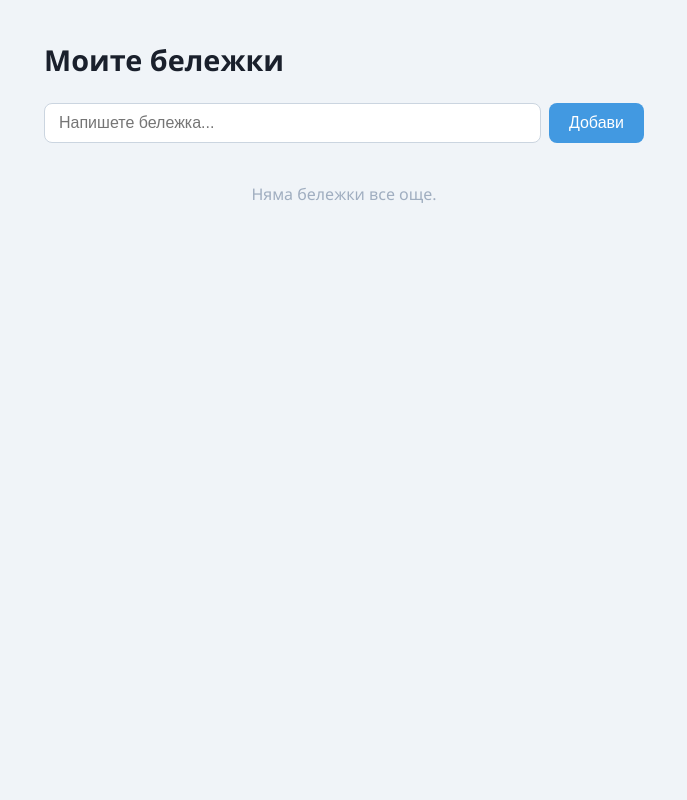
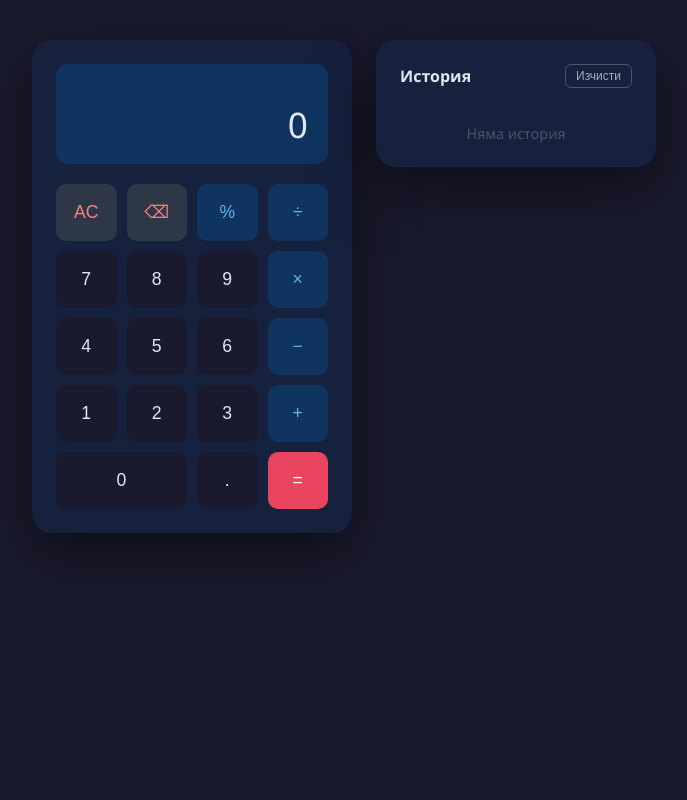
Before and after one commit to kkostadinoveaseai/kursova, a Flask app: page / in a window 1280 px wide. Shown: the whole page, without its empty margins (296-983 px from the left). Run offline with Flask 3, Linux system fonts and the light colour scheme; data that the repository does not hold is empty.

Commit message:
Replace notes app with calculator with MySQL history
Co-Authored-By: Claude Sonnet 4.6 <noreply@anthropic.com>

```diff
--- a/app.py
+++ b/app.py
@@ -1,4 +1,4 @@
-from flask import Flask, render_template, request, redirect, url_for
+from flask import Flask, render_template, request, jsonify
 import mysql.connector
 import os
 
@@ -19,40 +19,54 @@ def index():
     try:
         conn = get_db()
         cursor = conn.cursor()
-        cursor.execute('SELECT id, content, created_at FROM notes ORDER BY id DESC')
-        notes = cursor.fetchall()
+        cursor.execute('SELECT expression, result, created_at FROM history ORDER BY id DESC LIMIT 20')
+        history = cursor.fetchall()
         conn.close()
-        return render_template('index.html', notes=notes, error=None)
-    except Exception as e:
-        return render_template('index.html', notes=[], error=str(e))
+    except Exception:
+        history = []
+    return render_template('index.html', history=history)
 
 
-@app.route('/add', methods=['POST'])
-def add():
-    content = request.form.get('content', '').strip()
-    if content:
+@app.route('/calculate', methods=['POST'])
+def calculate():
+    data = request.get_json()
+    expression = data.get('expression', '')
+    try:
+        allowed = set('0123456789+-*/.() ')
+        if not all(c in allowed for c in expression):
+            raise ValueError('Invalid characters')
+        result = eval(expression)
+        result = round(float(result), 10)
+        result = int(result) if result == int(result) else result
         try:
             conn = get_db()
             cursor = conn.cursor()
-            cursor.execute('INSERT INTO notes (content) VALUES (%s)', (content,))
+            cursor.execute(
+                'INSERT INTO history (expression, result) VALUES (%s, %s)',
+                (expression, str(result))
+            )
             conn.commit()
             conn.close()
         except Exception:
             pass
-    return redirect(url_for('index'))
+        return jsonify({'result': str(result)})
+    except ZeroDivisionError:
+        return jsonify({'error': 'Деление на нула'})
+    except Exception:
+        return jsonify({'error': 'Грешка'})
 
 
-@app.route('/delete/<int:note_id>', methods=['POST'])
-def delete(note_id):
+@app.route('/history/clear', methods=['POST'])
+def clear_history():
     try:
         conn = get_db()
         cursor = conn.cursor()
-        cursor.execute('DELETE FROM notes WHERE id = %s', (note_id,))
+        cursor.execute('DELETE FROM history')
         conn.commit()
         conn.close()
     except Exception:
         pass
-    return redirect(url_for('index'))
+    return jsonify({'ok': True})
 
 
 if __name__ == '__main__':
--- a/compose.yml
+++ b/compose.yml
@@ -16,7 +16,7 @@ services:
   web:
     build: .
     ports:
-      - "5000:5000"
+      - "8080:5000"
     environment:
       DB_HOST: db
       DB_USER: root
--- a/init.sql
+++ b/init.sql
@@ -1,5 +1,6 @@
-CREATE TABLE IF NOT EXISTS notes (
+CREATE TABLE IF NOT EXISTS history (
     id INT AUTO_INCREMENT PRIMARY KEY,
-    content VARCHAR(500) NOT NULL,
+    expression VARCHAR(500) NOT NULL,
+    result VARCHAR(100) NOT NULL,
     created_at TIMESTAMP DEFAULT CURRENT_TIMESTAMP
 );
--- a/templates/index.html
+++ b/templates/index.html
@@ -3,123 +3,262 @@
 <head>
   <meta charset="UTF-8" />
   <meta name="viewport" content="width=device-width, initial-scale=1.0" />
-  <title>Бележки</title>
+  <title>Калкулатор</title>
   <style>
     * { box-sizing: border-box; margin: 0; padding: 0; }
     body {
-      font-family: 'Segoe UI', sans-serif;
-      background: #f0f4f8;
+      background: #1a1a2e;
       min-height: 100vh;
       display: flex;
       justify-content: center;
+      align-items: flex-start;
       padding: 40px 16px;
+      font-family: 'Segoe UI', sans-serif;
+      gap: 24px;
+      flex-wrap: wrap;
     }
-    .container {
-      width: 100%;
-      max-width: 600px;
+
+    /* CALCULATOR */
+    .calc {
+      background: #16213e;
+      border-radius: 20px;
+      padding: 24px;
+      width: 320px;
+      box-shadow: 0 20px 60px rgba(0,0,0,0.5);
     }
-    h1 {
-      font-size: 1.8rem;
-      color: #1a202c;
-      margin-bottom: 24px;
+    .display {
+      background: #0f3460;
+      border-radius: 12px;
+      padding: 16px 20px;
+      margin-bottom: 20px;
+      text-align: right;
     }
-    .add-form {
+    .display .expr {
+      color: #a0aec0;
+      font-size: 0.85rem;
+      min-height: 20px;
+      word-break: break-all;
+    }
+    .display .result {
+      color: #e2e8f0;
+      font-size: 2.2rem;
+      font-weight: 300;
+      word-break: break-all;
+      min-height: 48px;
       display: flex;
-      gap: 8px;
-      margin-bottom: 32px;
+      align-items: center;
+      justify-content: flex-end;
     }
-    .add-form input {
-      flex: 1;
-      padding: 10px 14px;
-      border: 1px solid #cbd5e0;
-      border-radius: 8px;
-      font-size: 1rem;
-      outline: none;
-      background: white;
+    .result.error { color: #fc8181; font-size: 1.2rem; }
+
+    .buttons {
+      display: grid;
+      grid-template-columns: repeat(4, 1fr);
+      gap: 10px;
     }
-    .add-form input:focus {
-      border-color: #4299e1;
-      box-shadow: 0 0 0 3px rgba(66,153,225,0.2);
+    button {
+      border: none;
+      border-radius: 10px;
+      font-size: 1.1rem;
+      padding: 18px 0;
+      cursor: pointer;
+      transition: opacity 0.1s, transform 0.1s;
+      font-weight: 500;
     }
-    .add-form button {
-      padding: 10px 20px;
-      background: #4299e1;
-      color: white;
-      border: none;
-      border-radius: 8px;
-      font-size: 1rem;
+    button:active { opacity: 0.7; transform: scale(0.96); }
+
+    .btn-num  { background: #1a1a2e; color: #e2e8f0; }
+    .btn-op   { background: #0f3460; color: #63b3ed; }
+    .btn-eq   { background: #e94560; color: white; }
+    .btn-clr  { background: #2d3748; color: #fc8181; }
+    .btn-wide { grid-column: span 2; }
+
+    /* HISTORY */
+    .history {
+      background: #16213e;
+      border-radius: 20px;
+      padding: 24px;
+      width: 280px;
+      box-shadow: 0 20px 60px rgba(0,0,0,0.5);
+      max-height: 560px;
+      display: flex;
+      flex-direction: column;
+    }
+    .history-header {
+      display: flex;
+      justify-content: space-between;
+      align-items: center;
+      margin-bottom: 16px;
+    }
+    .history h2 { color: #e2e8f0; font-size: 1rem; font-weight: 600; }
+    .clear-btn {
+      background: none;
+      border: 1px solid #4a5568;
+      color: #a0aec0;
+      font-size: 0.75rem;
+      padding: 4px 10px;
+      border-radius: 6px;
       cursor: pointer;
     }
-    .add-form button:hover { background: #3182ce; }
-    .error {
-      background: #fff5f5;
-      border: 1px solid #fc8181;
-      color: #c53030;
-      padding: 10px 14px;
+    .clear-btn:active { opacity: 0.6; transform: none; }
+    .history-list {
+      overflow-y: auto;
+      flex: 1;
+      display: flex;
+      flex-direction: column;
+      gap: 8px;
+    }
+    .history-item {
+      background: #1a1a2e;
       border-radius: 8px;
-      margin-bottom: 24px;
-      font-size: 0.9rem;
+      padding: 10px 12px;
+      cursor: pointer;
     }
-    .empty {
-      text-align: center;
-      color: #a0aec0;
-      margin-top: 40px;
-      font-size: 1rem;
-    }
-    .note-list { list-style: none; display: flex; flex-direction: column; gap: 10px; }
-    .note-item {
-      background: white;
-      border: 1px solid #e2e8f0;
-      border-radius: 10px;
-      padding: 14px 16px;
-      display: flex;
-      align-items: center;
-      justify-content: space-between;
-      gap: 12px;
-    }
-    .note-text { flex: 1; color: #2d3748; word-break: break-word; }
-    .note-meta { font-size: 0.75rem; color: #a0aec0; white-space: nowrap; }
-    .delete-btn {
-      background: none;
-      border: none;
-      color: #fc8181;
-      cursor: pointer;
-      font-size: 1.2rem;
-      line-height: 1;
-      padding: 2px 6px;
-      border-radius: 4px;
-    }
-    .delete-btn:hover { background: #fff5f5; }
+    .history-item:hover { background: #0f3460; }
+    .history-item .h-expr { color: #718096; font-size: 0.8rem; }
+    .history-item .h-result { color: #e2e8f0; font-size: 1.1rem; font-weight: 500; }
+    .history-item .h-time { color: #4a5568; font-size: 0.7rem; margin-top: 2px; }
+    .no-history { color: #4a5568; text-align: center; margin-top: 20px; font-size: 0.9rem; }
   </style>
 </head>
 <body>
-  <div class="container">
-    <h1>Моите бележки</h1>
 
-    {% if error %}
-      <div class="error">Грешка при свързване с базата данни: {{ error }}</div>
-    {% endif %}
+  <div class="calc">
+    <div class="display">
+      <div class="expr" id="expr"></div>
+      <div class="result" id="result">0</div>
+    </div>
+    <div class="buttons">
+      <button class="btn-clr" onclick="clearAll()">AC</button>
+      <button class="btn-clr" onclick="deleteLast()">⌫</button>
+      <button class="btn-op"  onclick="input('%')">%</button>
+      <button class="btn-op"  onclick="input('/')">÷</button>
 
-    <form class="add-form" action="/add" method="POST">
-      <input type="text" name="content" placeholder="Напишете бележка..." maxlength="500" required />
-      <button type="submit">Добави</button>
-    </form>
+      <button class="btn-num" onclick="input('7')">7</button>
+      <button class="btn-num" onclick="input('8')">8</button>
+      <button class="btn-num" onclick="input('9')">9</button>
+      <button class="btn-op"  onclick="input('*')">×</button>
 
-    {% if notes %}
-      <ul class="note-list">
-        {% for note in notes %}
-          <li class="note-item">
-            <span class="note-text">{{ note[1] }}</span>
-            <span class="note-meta">{{ note[2].strftime('%d.%m %H:%M') if note[2] else '' }}</span>
-            <form action="/delete/{{ note[0] }}" method="POST">
-              <button class="delete-btn" type="submit" title="Изтрий">&#x2715;</button>
-            </form>
-          </li>
+      <button class="btn-num" onclick="input('4')">4</button>
+      <button class="btn-num" onclick="input('5')">5</button>
+      <button class="btn-num" onclick="input('6')">6</button>
+      <button class="btn-op"  onclick="input('-')">−</button>
+
+      <button class="btn-num" onclick="input('1')">1</button>
+      <button class="btn-num" onclick="input('2')">2</button>
+      <button class="btn-num" onclick="input('3')">3</button>
+      <button class="btn-op"  onclick="input('+')">+</button>
+
+      <button class="btn-num btn-wide" onclick="input('0')">0</button>
+      <button class="btn-num" onclick="input('.')">.</button>
+      <button class="btn-eq"  onclick="calculate()">=</button>
+    </div>
+  </div>
+
+  <div class="history">
+    <div class="history-header">
+      <h2>История</h2>
+      <button class="clear-btn" onclick="clearHistory()">Изчисти</button>
+    </div>
+    <div class="history-list" id="historyList">
+      {% if history %}
+        {% for item in history %}
+          <div class="history-item" onclick="useResult('{{ item[1] }}')">
+            <div class="h-expr">{{ item[0] }}</div>
+            <div class="h-result">= {{ item[1] }}</div>
+            <div class="h-time">{{ item[2].strftime('%d.%m %H:%M') if item[2] else '' }}</div>
+          </div>
         {% endfor %}
-      </ul>
-    {% else %}
-      <p class="empty">Няма бележки все още.</p>
-    {% endif %}
+      {% else %}
+        <div class="no-history" id="noHistory">Няма история</div>
+      {% endif %}
+    </div>
   </div>
+
+  <script>
+    let expr = '';
+    let justCalculated = false;
+
+    function input(val) {
+      if (justCalculated && '0123456789.'.includes(val)) {
+        expr = '';
+      }
+      justCalculated = false;
+      expr += val;
+      document.getElementById('expr').textContent = expr.replace(/\*/g,'×').replace(/\//g,'÷');
+      document.getElementById('result').className = 'result';
+      document.getElementById('result').textContent = expr || '0';
+    }
+
+    function clearAll() {
+      expr = '';
+      document.getElementById('expr').textContent = '';
+      document.getElementById('result').className = 'result';
+      document.getElementById('result').textContent = '0';
+      justCalculated = false;
+    }
+
+    function deleteLast() {
+      expr = expr.slice(0, -1);
+      document.getElementById('result').textContent = expr || '0';
+      document.getElementById('expr').textContent = expr.replace(/\*/g,'×').replace(/\//g,'÷');
+    }
+
+    function useResult(val) {
+      expr = val;
+      document.getElementById('result').textContent = val;
+      document.getElementById('expr').textContent = '';
+      justCalculated = false;
+    }
+
+    async function calculate() {
+      if (!expr) return;
+      const displayExpr = expr.replace(/\*/g,'×').replace(/\//g,'÷');
+      document.getElementById('expr').textContent = displayExpr + ' =';
+      const res = await fetch('/calculate', {
+        method: 'POST',
+        headers: {'Content-Type': 'application/json'},
+        body: JSON.stringify({expression: expr})
+      });
+      const data = await res.json();
+      const resultEl = document.getElementById('result');
+      if (data.error) {
+        resultEl.className = 'result error';
+        resultEl.textContent = data.error;
+      } else {
+        resultEl.className = 'result';
+        resultEl.textContent = data.result;
+        expr = data.result;
+        justCalculated = true;
+        addToHistory(displayExpr, data.result);
+      }
+    }
+
+    function addToHistory(expression, result) {
+      const list = document.getElementById('historyList');
+      const noHist = document.getElementById('noHistory');
+      if (noHist) noHist.remove();
+      const now = new Date();
+      const time = now.toLocaleDateString('bg-BG', {day:'2-digit', month:'2-digit'}) + ' ' +
+                   now.toLocaleTimeString('bg-BG', {hour:'2-digit', minute:'2-digit'});
+      const item = document.createElement('div');
+      item.className = 'history-item';
+      item.innerHTML = `<div class="h-expr">${expression}</div><div class="h-result">= ${result}</div><div class="h-time">${time}</div>`;
+      item.onclick = () => useResult(result);
+      list.insertBefore(item, list.firstChild);
+    }
+
+    async function clearHistory() {
+      await fetch('/history/clear', {method: 'POST'});
+      document.getElementById('historyList').innerHTML = '<div class="no-history" id="noHistory">Няма история</div>';
+    }
+
+    document.addEventListener('keydown', e => {
+      if ('0123456789+-/*.'.includes(e.key)) input(e.key);
+      else if (e.key === 'Enter' || e.key === '=') calculate();
+      else if (e.key === 'Backspace') deleteLast();
+      else if (e.key === 'Escape') clearAll();
+    });
+  </script>
 </body>
 </html>
```
